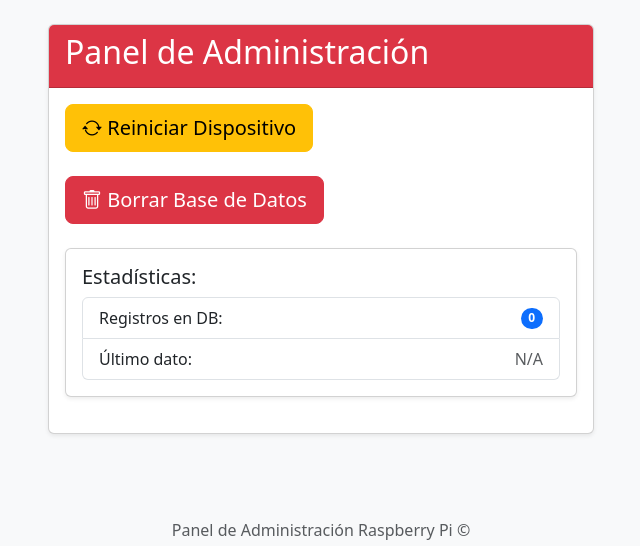
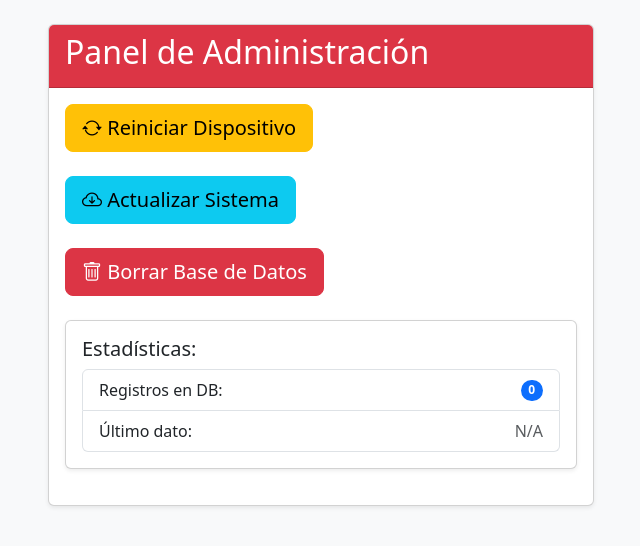
Before and after one commit to arugerdev/web_panel, a Flask app: page /admin in a window 1280 px wide. Shown: the part 56-602 px from the top of the page, without its empty margins (319-959 px from the left). Run offline with Flask 3, Linux system fonts and the light colour scheme; data that the repository does not hold is empty; parts of the project's set-up code (start-up, migrations or seed data) failed here and were passed over; some libraries are stand-ins or nearby versions.

Commit message:
Add updateButton

```diff
--- a/app/routes.py
+++ b/app/routes.py
@@ -369,6 +369,24 @@ def admin_panel():
                 except Exception as e:
                     message = f"Error al borrar datos: {str(e)}"
 
+            elif action == 'update_system':
+                try:
+                    # Ruta al script de actualización
+                    update_script = '/home/rud1/scripts/update_system.sh'
+
+                    if not os.path.exists(update_script):
+                        message = "Error: Script de actualización no encontrado"
+                    else:
+                        # Ejecutar el script como root
+                        result = execute_command(['sudo', update_script])
+
+                        if result['success']:
+                            message = "Sistema actualizado correctamente. Reiniciando..."
+                        else:
+                            message = f"Error en la actualización: {result.get('error', 'Desconocido')}"
+                except Exception as e:
+                    message = f"Error al ejecutar actualización: {str(e)}"
+
             return render_template('admin.html',
                                 message=message,
                                 count=count,
--- a/app/templates/admin.html
+++ b/app/templates/admin.html
@@ -20,7 +20,16 @@
                         </button>
                     </form>
 
-                    <form method="POST" action="/admin" onsubmit="return confirm('¿Borrar TODOS los datos? Esto no se puede deshacer.');">
+                    <form method="POST" action="/admin"
+                        onsubmit="return confirm('¿Actualizar el sistema? Esto reiniciará los servicios.');">
+                        <input type="hidden" name="action" value="update_system">
+                        <button type="submit" class="btn btn-info btn-lg mb-3">
+                            <i class="bi bi-cloud-arrow-down"></i> Actualizar Sistema
+                        </button>
+                    </form>
+
+                    <form method="POST" action="/admin"
+                        onsubmit="return confirm('¿Borrar TODOS los datos? Esto no se puede deshacer.');">
                         <input type="hidden" name="action" value="clear_db">
                         <button type="submit" class="btn btn-danger btn-lg">
                             <i class="bi bi-trash"></i> Borrar Base de Datos
```
